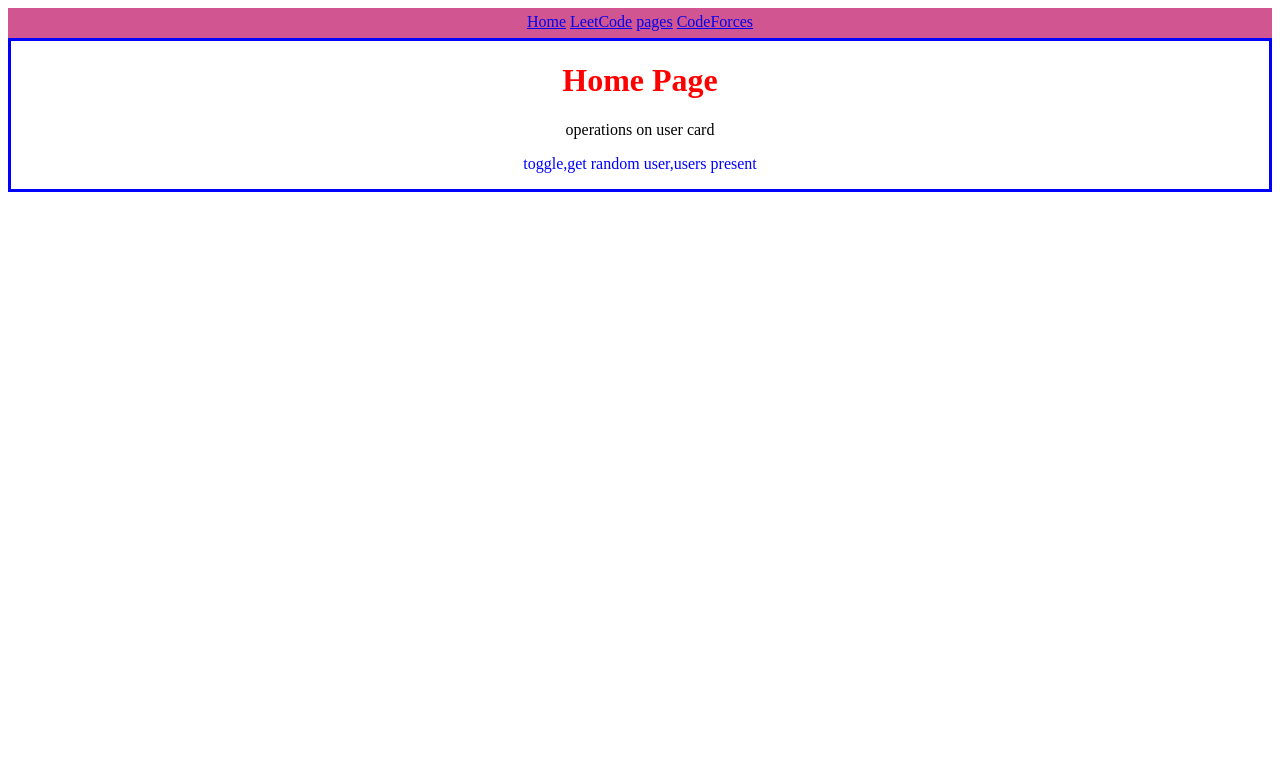
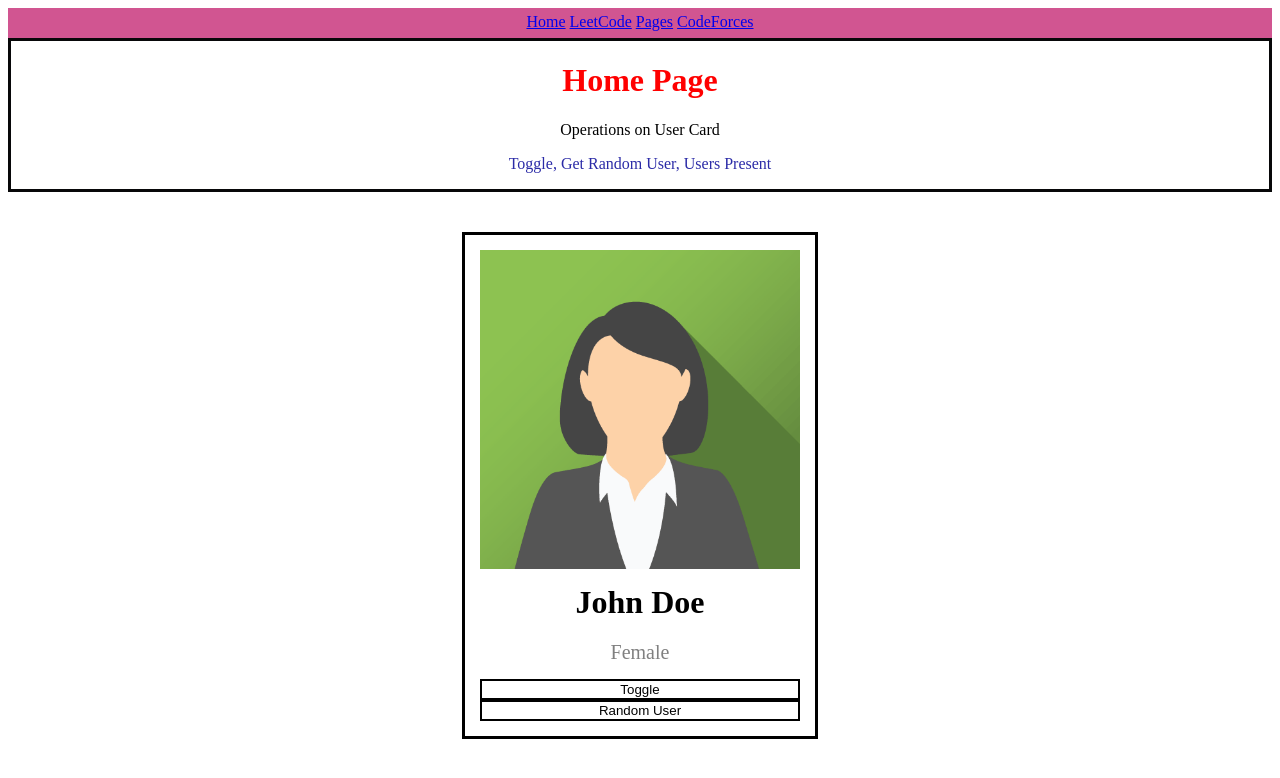
Before and after one commit to 24wh1a05ae/auto-suggest, a website: page frontend/index.html in a window 1280 px wide. Drawn offline with Linux system fonts and the light colour scheme.

Commit message:
get randomuser

```diff
--- a/frontend/index.css
+++ b/frontend/index.css
@@ -7,11 +7,11 @@ h1{
     /* border: 3px;
     border-color: black;
     border-style: solid; */
-    border: 3px solid blue;
+    border: 3px solid rgb(8, 8, 9);
 }
 
 #p2{
-    color: blue;
+    color: rgb(43, 43, 167);
 }
 #home-card:hover{
     background-color: lavender;
@@ -22,3 +22,44 @@ h1{
     height: 25px;
     padding-top: 5px;
 }
+#card{
+    width: 320px;
+    margin: 40px auto;
+    border: 3px solid black;      /* Black border around whole card */
+    padding: 15px;
+    text-align: center;
+    background-color: white;
+}
+
+#card-img{
+    display: flex;
+    justify-content: center;
+}
+
+#card-img img{
+    width: 100%;
+    height: auto;
+    display: block;
+}
+
+#card-name{
+    margin: 15px 0 10px;
+    font-size: 32px;
+    color: black;
+}
+
+#card-gender{
+    font-size: 20px;
+    color: gray;
+    margin-bottom: 15px;
+}
+
+#card button{
+    width: 100%;
+    border: 2px solid black;
+    background: white;
+}
+
+#card button:hover{
+    background: lightgray;
+}
--- a/frontend/index.html
+++ b/frontend/index.html
@@ -3,24 +3,48 @@
 <head>
     <meta charset="UTF-8">
     <meta name="viewport" content="width=device-width, initial-scale=1.0">
-    <title>Document</title>
+    <title>Random User Card</title>
     <link rel="stylesheet" href="index.css">
 </head>
 <body>
+
+    <!-- Navigation -->
     <div id="nav">
         <a href="/">Home</a>
         <a href="https://leetcode.com/problemset/" target="_blank">LeetCode</a>
-        <a href="./pages/auto-suggest.html" target="_blank">pages</a>
+        <a href="./pages/auto-suggest.html" target="_blank">Pages</a>
         <a href="/">CodeForces</a>
     </div>
+
+    <!-- Home Section -->
     <div id="home-card">
         <h1>Home Page</h1>
-        <p id="p1">operations on user card</p>
-        <p id="p2">toggle,get random user,users present</p>
+        <p id="p1">Operations on User Card</p>
+        <p id="p2">Toggle, Get Random User, Users Present</p>
     </div>
 
-    <script
-        src="index.js">
-    </script>
+    <!-- User Card -->
+    <div id="card">
+
+        <div id="card-img">
+            <img id="img" src="./images/jane.png" alt="User Image">
+        </div>
+
+        <h2 id="card-name">John Doe</h2>
+
+        <p id="card-gender">Female</p>
+
+        <button id="card-btn" onclick="toggle()">
+            Toggle
+        </button>
+
+        <button onclick="getRandomUser()">
+            Random User
+        </button>
+
+    </div>
+
+    <script src="index.js"></script>
+
 </body>
 </html>
--- a/frontend/index.js
+++ b/frontend/index.js
@@ -1,2 +1,47 @@
-console.log("Hello from js");
-alert("hello from js");
+const users = [
+  {
+    "name" :"Jane Doe",
+    "gender" : "Female",
+    "image" : "../images/jane.png"
+  },
+  {
+    "name" :"John Doe",
+    "gender" : "Male",
+    "image" : "../images/john.png"
+  },
+]
+let curUserId = 0;
+function toggle(){
+  if(curUserId == 0)
+    curUserId=1;
+  else
+    curUserId=0;
+  // image
+  document.getElementById("img").src=users[curUserId].image;
+  // name
+  document.getElementById("card-name").innerText=users[curUserId].name;
+}
+function getRandomUser()
+{
+  fetch("https://randomuser.me/api")
+    .then(function (data){
+      return data.json()
+    })
+    .then(function (parsedData){
+      // console.log(parsedData)
+      let gender = parsedData.results[0].gender;
+
+      let first = parsedData.results[0].name.first;
+      let last = parsedData.results[0].name.last;
+      let name = first  + " " + last;
+      let imageUrl = parsedData.results[0].picture.large;
+
+      // gender
+      document.getElementById("card-gender").innerText=gender;
+      // name
+      document.getElementById("card-name").innerText=name
+      // img
+      document.getElementById("img").src=imageUrl
+
+    })
+}
```
Also changed, not shown: frontend/auto-suggest.html (added, +11 -0 lines), frontend/images/jane.png (added).
